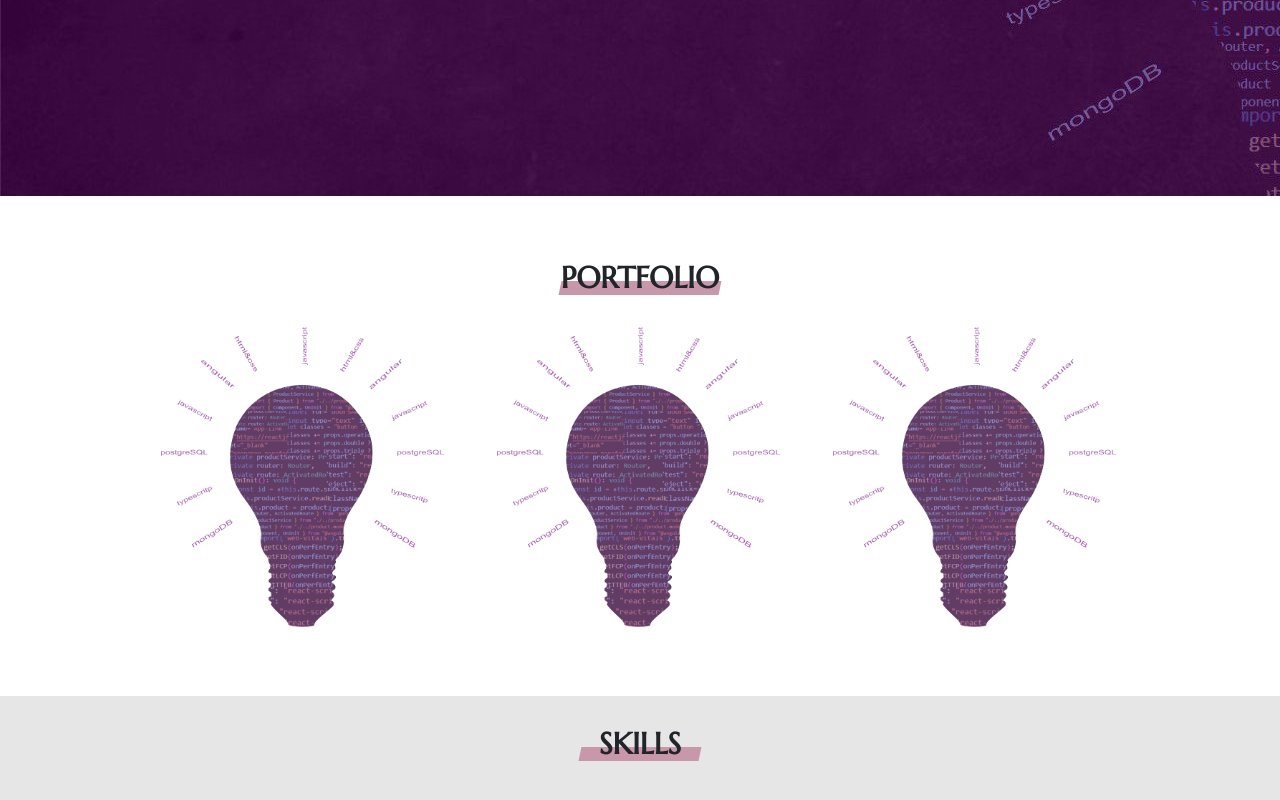
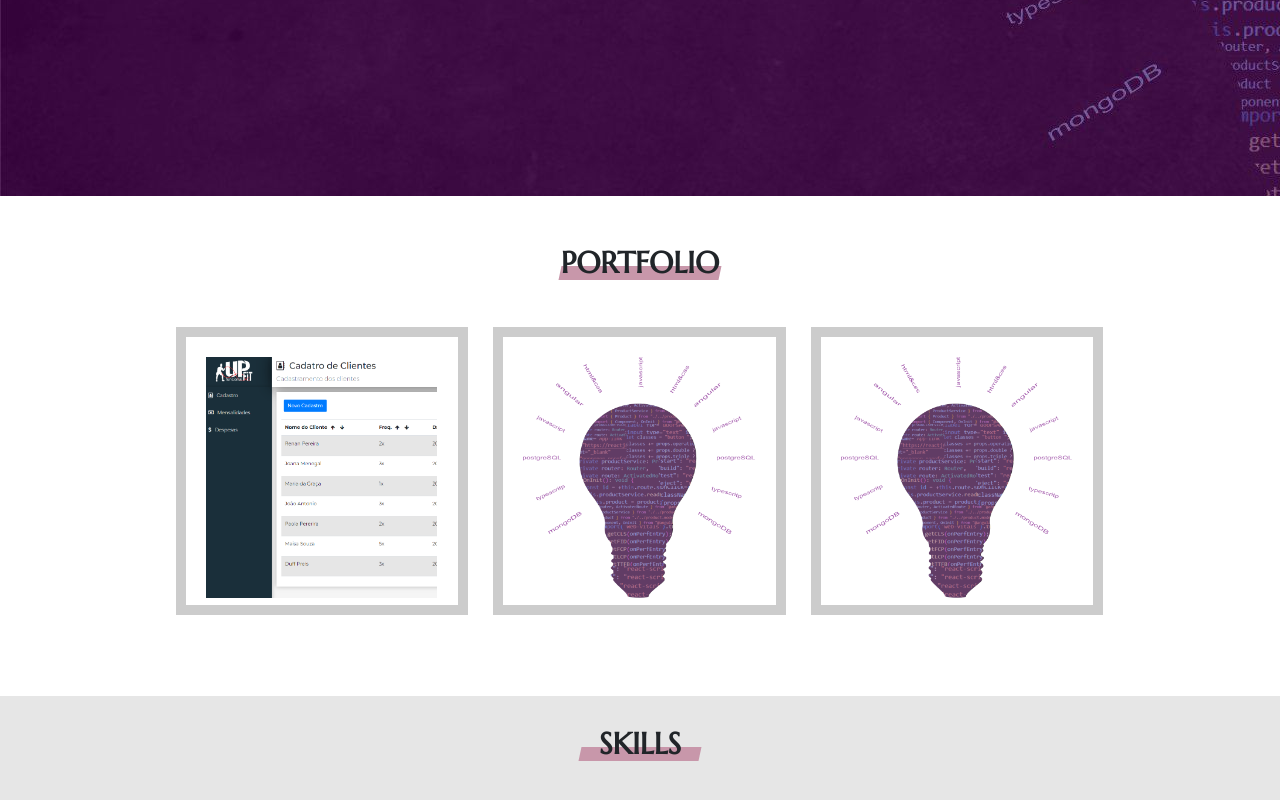
Before and after one commit to maisappreis/maisappreis.github.io, a React (Create React App) app in the folder frontend/: page / in a window 1280 px wide. Shown: the part 604-1404 px from the top of the page. Built offline with nearby package versions, Linux system fonts and the light colour scheme; a web font is replaced by a local one.

Commit message:
feat: Improvements was made in Portfolio area, like to add href, and add pics, and style changes.

```diff
--- a/frontend/src/components/portfolio/Portfolio.css
+++ b/frontend/src/components/portfolio/Portfolio.css
@@ -4,6 +4,7 @@
     justify-content: center;
     height: 20vh;
     margin: 170px 0;
+    font-family: 'Marcellus', serif, sans-serif;
 }
 
 .projects-overlay {
@@ -18,7 +19,6 @@
 }
 
 .projects-subtitle {
-    font-family: 'Marcellus', serif, sans-serif;
     font-size: 30px;
     font-weight: bold;
     text-align: center;
@@ -46,12 +46,20 @@
     grid-auto-rows: 20vw;
     column-gap: 25px;
     row-gap: 25px;
-    margin-bottom: 30px;
+    margin: 30px 0;
+}
+
+.proj-container {
+    position: relative;
+    height: 90%;
+    border: 10px solid #ccc;
 }
 
 .proj-img {
-    height: 300px;
-    margin: 15px;
+    height: 90%;
+    width: 85%;
+    margin: 20px;
+
 }
 
 #bg-image {
@@ -63,3 +71,32 @@
         grid-auto-rows: 25vw;
     }
 }
+
+.hover-box {
+    position: absolute;
+    top: 0;
+    left: 0;
+    width: 100%;
+    height: 100%;
+    background-color: rgba(200, 151, 170, 0.7);
+
+    display: flex;
+    justify-content: center;
+    align-items: center;
+    opacity: 0;
+    transition: opacity 0.3s ease;
+    text-decoration: none;
+  }
+
+  .hover-text {
+    margin: 20px;
+    font-size: 30px;
+    font-weight: bold;
+    text-align: center;
+    color: black;
+  }
+
+  .proj-container:hover .hover-box {
+    opacity: 1;
+    cursor: pointer;
+  }
--- a/frontend/src/components/portfolio/Portfolio.jsx
+++ b/frontend/src/components/portfolio/Portfolio.jsx
@@ -1,20 +1,59 @@
-import React from "react";
+import React, { useState } from "react";
 import "../../main/App.css";
 import "./Portfolio.css";
+import Gym from "../../assets/gym.png";
 import lampPic from "../../assets/code-lamp.png";
 
-const Portfolio = props =>
+const Portfolio = (props) => {
+    const [isHovered, setIsHovered] = useState(false);
+
+    return (
         <section id="portfolio">
             <div className="portfolio-area projects-area">
                 <div className="projects-overlay">
                     <h3 className="projects-subtitle">PORTFOLIO</h3>
                     <div className="projects-flex">
+                        <div className="proj-container"
+                            onMouseEnter={() => setIsHovered(true)}
+                            onMouseLeave={() => setIsHovered(false)}
+                            >
+                            <img className="proj-img" src={Gym} alt="Gym System" />
+                                {isHovered && (
+                                <a href="https://github.com/maisappreis/registration-system-upfit" target="_blank"
+                                    rel="noopener noreferrer" className="hover-box">
+                                    <p className="hover-text">An ERP System for a Gym Company</p>
+                                </a>
+                            )}
+                        </div>
+                        <div className="proj-container"
+                            onMouseEnter={() => setIsHovered(true)}
+                            onMouseLeave={() => setIsHovered(false)}
+                            >
                             <img className="proj-img" src={lampPic} alt="Lamp" />
+                                {isHovered && (
+                                <a href="https://github.com/maisappreis/" target="_blank"
+                                    rel="noopener noreferrer" className="hover-box">
+                                    <p className="hover-text">An ERP System for a Dental Clinic</p>
+                                </a>
+                            )}
+                        </div>
+                        <div className="proj-container"
+                            onMouseEnter={() => setIsHovered(true)}
+                            onMouseLeave={() => setIsHovered(false)}
+                            >
                             <img className="proj-img" src={lampPic} alt="Lamp" />
-                    <img className="proj-img" src={lampPic} alt="Lamp" />
+                                {isHovered && (
+                                <a href="https://github.com/maisappreis/supply-chain" target="_blank"
+                                    rel="noopener noreferrer" className="hover-box">
+                                    <p className="hover-text">An Supply Chain System</p>
+                                </a>
+                            )}
+                        </div>
                     </div>
                 </div>
             </div>
         </section>
+    )
+}
 
 export default Portfolio;
```
Also changed, not shown: frontend/src/assets/gym.png (added). Lines whose indentation alone changed are shown as unchanged.
